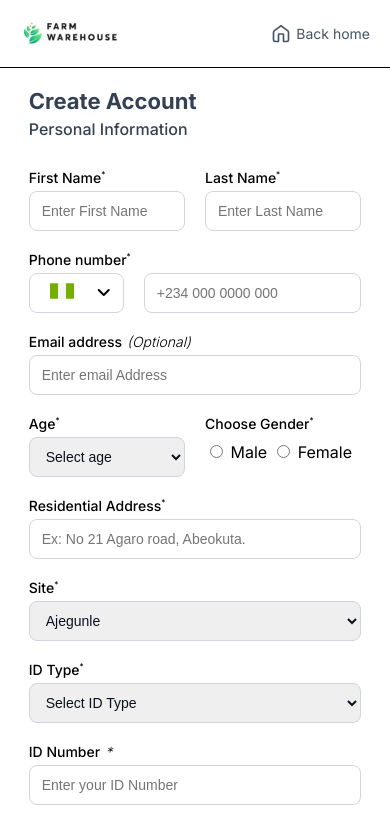
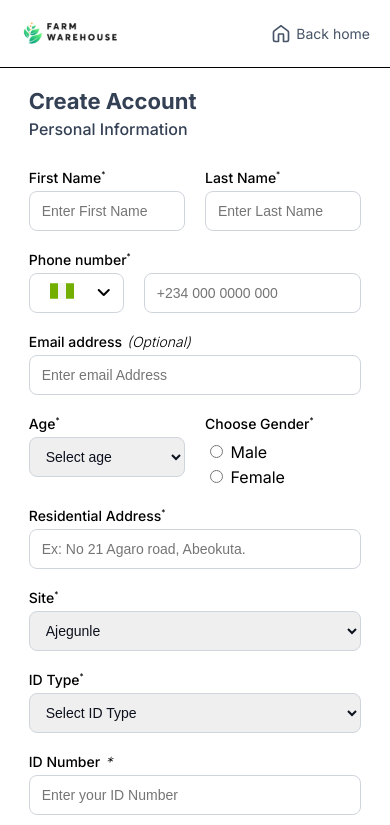
Before and after one commit to SymplyMatt/babelos_test, a React (Vite) app: page / in a window 390 px wide. Shown: the top 825 px of the page. Built offline with nearby package versions, Linux system fonts and the light colour scheme; the HTML template or start-up script is replaced by a standard one.

Commit message:
radio input responsive

```diff
--- a/src/components/common/Radio.tsx
+++ b/src/components/common/Radio.tsx
@@ -4,7 +4,7 @@ interface ComponentProps {
 }
 const Radio: React.FC<ComponentProps> = ({options}) => {
   return (
-    <div className="">
+    <div className="radio-container">
         {
             options.map((option, index) => (
                 <div key={index}>
--- a/src/scss/components/_personalinfoform.scss
+++ b/src/scss/components/_personalinfoform.scss
@@ -408,3 +408,10 @@ input[type="file"]{
     justify-content: center;
     align-items: center;
 }
+
+.radio-container{
+    @media (max-width: 425px) {
+        flex-direction: column;
+        align-items: flex-start !important;
+    }
+}
```
